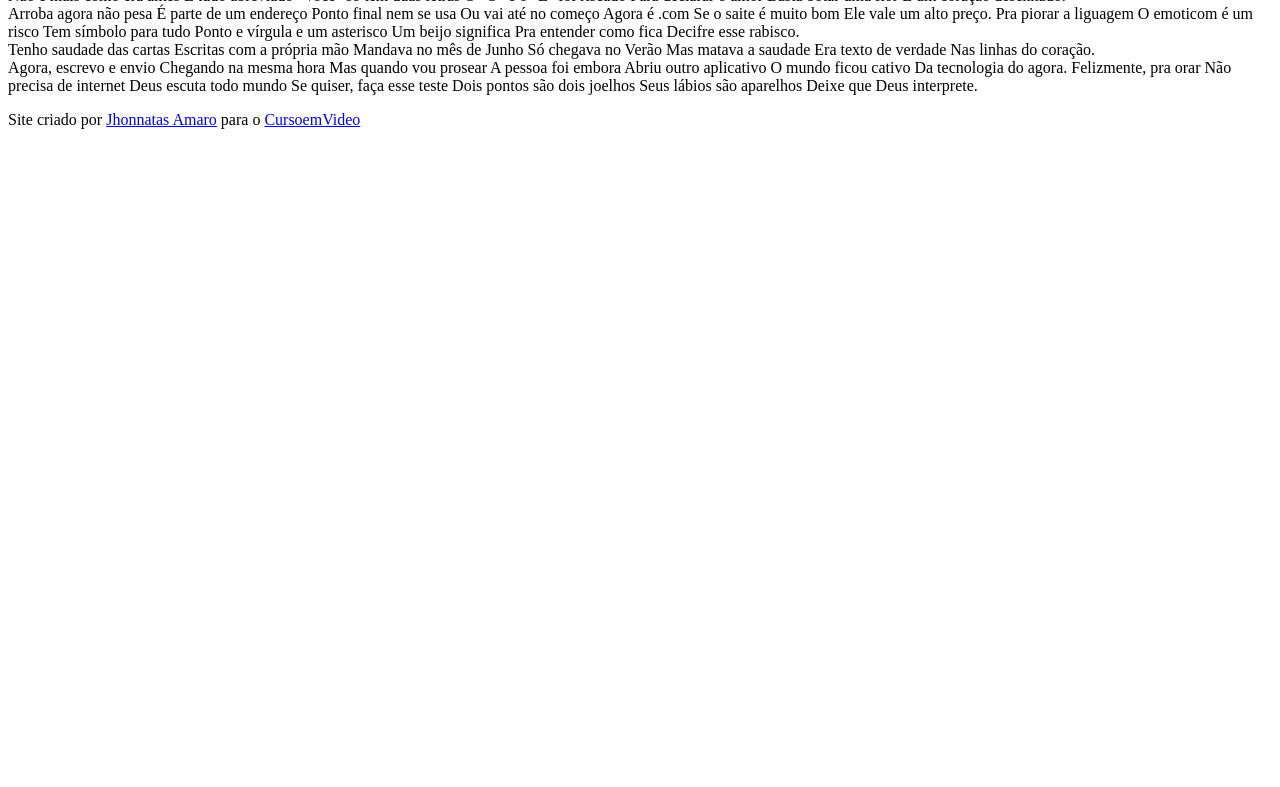
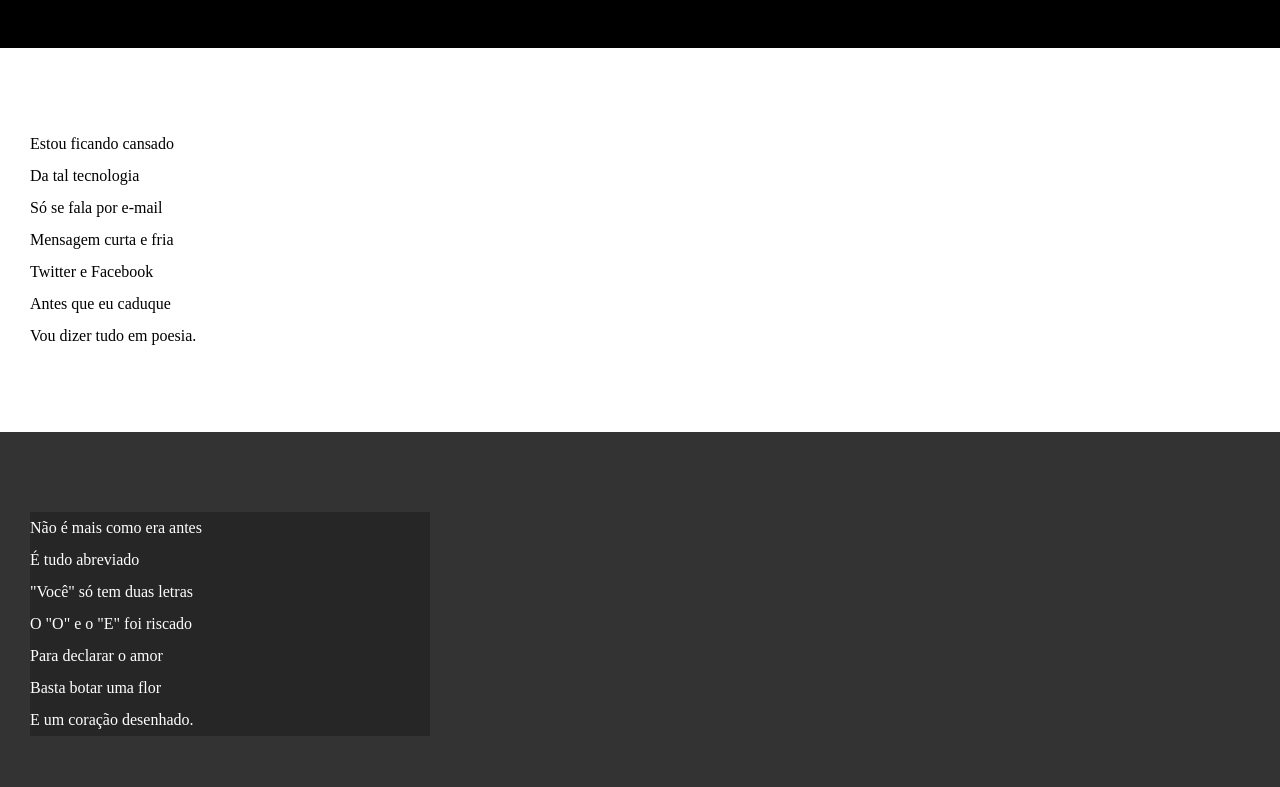
Before and after one commit to jhonnatas22/html-css, a plain HTML site: page desafio/d012/index.html in a window 1280 px wide. Shown: the part 107-894 px from the top of the page. Before the commit the page ends 800 px from the top, so only its background shows below. Drawn offline with Linux system fonts and the light colour scheme.

Commit message:
atualizei os estilos dos blocos

```diff
--- /dev/null
+++ b/desafio/d012/estilo/style.css
@@ -0,0 +1,66 @@
+@charset "UTF-8";
+
+* {
+    margin: 0px;
+    padding: 0px;
+}
+
+html, body {
+    min-height: 100vh;
+    background-color: dark;
+
+}
+
+header{
+    background-color: black;
+    color: white;
+    text-align: center;
+}
+
+header > h1{
+    padding-top: 50px;
+    font-variant: small-caps;
+}
+
+header > p{
+    padding-bottom: 50px;
+}
+
+header a, footer a {
+    color: white;
+    text-decoration: none;
+    font-weight: bolder;
+}
+
+header a:hover, footer a:hover{
+    text-decoration: underline;
+}
+
+section{
+    padding-top: 10vh ;
+    padding-bottom: 10vh;
+    line-height: 2em;
+    padding-left: 30px;
+}
+
+section.normal{
+    background-color: white;
+    color: black;
+}
+
+section.imagem{
+    background-color: rgb(51, 51, 51);
+    color: white;
+}
+
+section.imagem > p {
+    width: 400px;
+    background-color: rgba(0, 0, 0, 0.253);
+}
+
+footer {
+    background-color: black;
+    color: white;
+    text-align: center;
+    padding: 10px;
+}
--- a/desafio/d012/index.html
+++ b/desafio/d012/index.html
@@ -4,78 +4,92 @@
     <meta charset="UTF-8">
     <meta name="viewport" content="width=device-width, initial-scale=1.0">
     <title>Cordel Moderno</title>
+    <link rel="stylesheet" href="estilo/style.css">
 </head>
 <body>
 <Header>
-    Cordel Moderno
+    <h1>Cordel Moderno</h1>
     <p>Por <a href="https://www.recantodasletras.com.br/poesias/3186743" target="_blank">Milton Duarte</a></p>
 
 </Header>
 
-    <section>
-        Estou ficando cansado
-        Da tal tecnologia
-        Só se fala por e-mail
-        Mensagem curta e fria
-        Twitter e Facebook
-        Antes que eu caduque
+    <section class="normal">
+        <p>
+            Estou ficando cansado <br>
+            Da tal tecnologia <br>
+            Só se fala por e-mail <br>
+            Mensagem curta e fria <br>
+            Twitter e Facebook <br>
+            Antes que eu caduque <br>
             Vou dizer tudo em poesia.
+            </p>
    </section>
 
-    <section>
-        Não é mais como era antes
-        É tudo abreviado
-        "Você" só tem duas letras
-        O "O" e o "E" foi riscado
-        Para declarar o amor
-        Basta botar uma flor
+    <section class="imagem">
+        <p>
+            Não é mais como era antes <br>
+            É tudo abreviado <br>
+            "Você" só tem duas letras <br>
+            O "O" e o "E" foi riscado <br>
+            Para declarar o amor <br>
+            Basta botar uma flor <br>
             E um coração desenhado.
+        </p>
     </section>
 
-    <section>
-        Arroba agora não pesa
-        É parte de um endereço
-        Ponto final nem se usa
-        Ou vai até no começo
-        Agora é .com
-        Se o saite é muito bom
+    <section class="normal">
+        <p>
+            Arroba agora não pesa <br>
+            É parte de um endereço <br>
+            Ponto final nem se usa <br>
+            Ou vai até no começo <br>
+            Agora é .com <br>
+            Se o saite é muito bom <br>
             Ele vale um alto preço.
-        Pra piorar a liguagem
-        O emoticom é um risco
-        Tem símbolo para tudo
-        Ponto e vírgula e um asterisco
-        Um beijo significa
-        Pra entender como fica
+        </p>
+
+        <p>
+            Pra piorar a liguagem <br>
+            O emoticom é um risco <br>
+            Tem símbolo para tudo <br>
+            Ponto e vírgula e um asterisco <br>
+            Um beijo significa <br>
+            Pra entender como fica <br>
             Decifre esse rabisco.
+        </p>
     </section>
 
-    <section>
-        Tenho saudade das cartas
-        Escritas com a própria mão
-        Mandava no mês de Junho
-        Só chegava no Verão
-        Mas matava a saudade
-        Era texto de verdade
+    <section class="imagem">
+        <p>
+            Tenho saudade das cartas <br>
+            Escritas com a própria mão <br>
+            Mandava no mês de Junho <br>
+            Só chegava no Verão <br>
+            Mas matava a saudade <br>
+            Era texto de verdade <br>
             Nas linhas do coração.
+        </p>
      </section>
 
-<section>
+<section class="normal">
 
-        Agora, escrevo e envio
-        Chegando na mesma hora
-        Mas quando vou prosear
-        A pessoa foi embora
-        Abriu outro aplicativo
-        O mundo ficou cativo
+        <p>
+            Agora, escrevo e envio <br>
+            Chegando na mesma hora <br>
+            Mas quando vou prosear <br>
+            A pessoa foi embora <br>
+            Abriu outro aplicativo <br>
+            O mundo ficou cativo <br>
             Da tecnologia do agora.
-
-        Felizmente, pra orar
-        Não precisa de internet
-        Deus escuta todo mundo
-        Se quiser, faça esse teste
-        Dois pontos são dois joelhos
-        Seus lábios são aparelhos
+        </p>
+        <p>
+            Felizmente, pra orar <br>
+            Não precisa de internet <br>
+            Se quiser, faça esse testebr <br>
+            Dois pontos são dois joelhosbr <br>
+            Seus lábios são aparelhos <br>
             Deixe que Deus interprete.
+        </p>
 </section>
 
     <footer>
```
Lines whose indentation alone changed are shown as unchanged.
